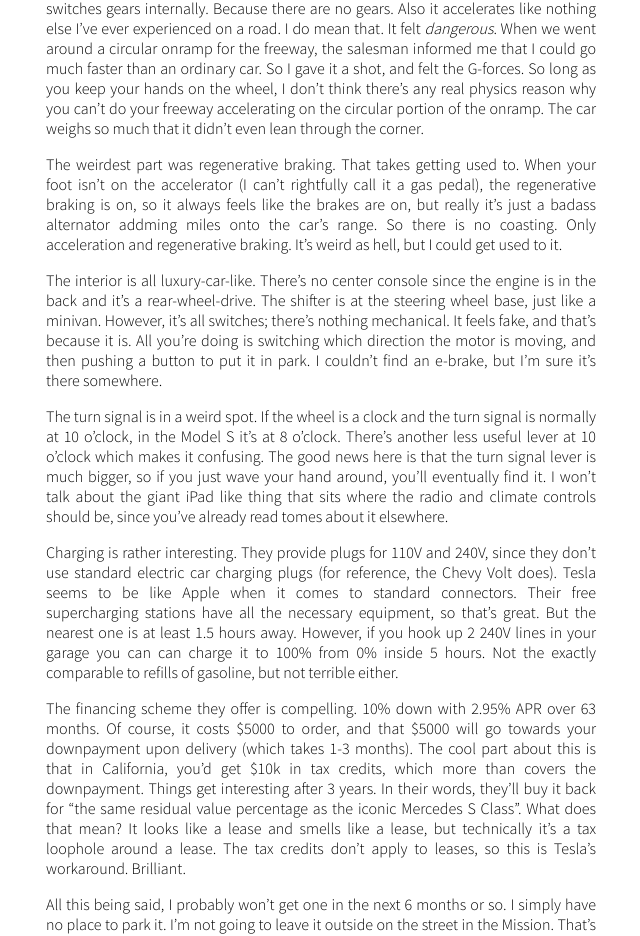
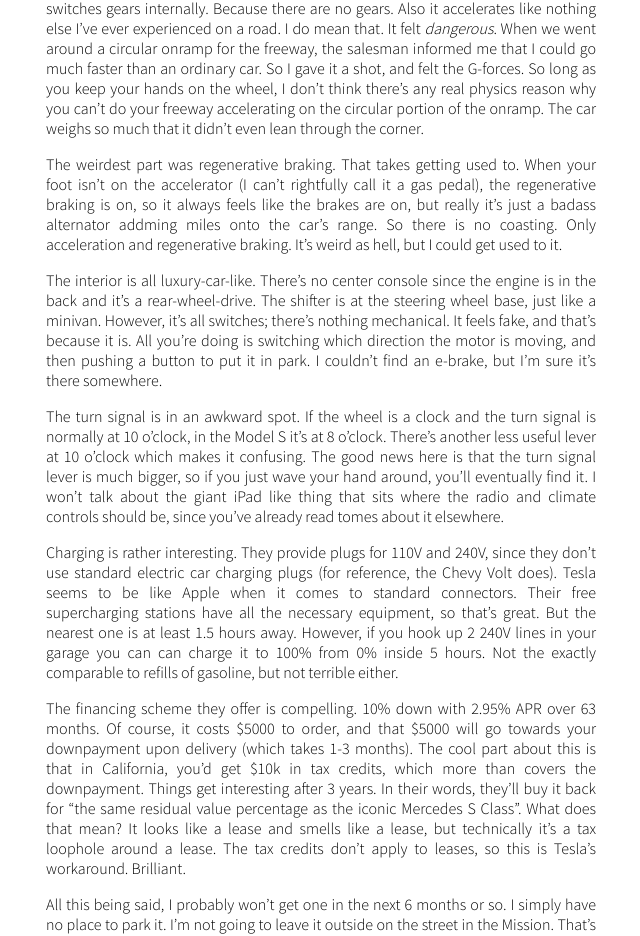
Before and after one commit to bengl/bengl.github.com, a Jekyll site: the page built from _posts/2013-04-15-my-first-car.md, in a window 1280 px wide. Shown: the part 1059-1995 px from the top of the page, without its empty margins (319-959 px from the left). Built offline with Jekyll 4.4.1, drawn with Linux system fonts in a browser that asks for light colours.

Commit message:
switching some words around

```diff
--- a/_posts/2013-04-15-my-first-car.md
+++ b/_posts/2013-04-15-my-first-car.md
@@ -17,7 +17,7 @@
 
 The interior is all luxury-car-like. There's no center console since the engine is in the back and it's a rear-wheel-drive. The shifter is at the steering wheel base, just like a minivan. However, it's all switches; there's nothing mechanical. It feels fake, and that's because it is. All you're doing is switching which direction the motor is moving, and then pushing a button to put it in park. I couldn't find an e-brake, but I'm sure it's there somewhere.
 
-The turn signal is in a weird spot. If the wheel is a clock and the turn signal is normally at 10 o'clock, in the Model S it's at 8 o'clock. There's another less useful lever at 10 o'clock which makes it confusing. The good news here is that the turn signal lever is much bigger, so if you just wave your hand around, you'll eventually find it. I won't talk about the giant iPad like thing that sits where the radio and climate controls should be, since you've already read tomes about it elsewhere.
+The turn signal is in an awkward spot. If the wheel is a clock and the turn signal is normally at 10 o'clock, in the Model S it's at 8 o'clock. There's another less useful lever at 10 o'clock which makes it confusing. The good news here is that the turn signal lever is much bigger, so if you just wave your hand around, you'll eventually find it. I won't talk about the giant iPad like thing that sits where the radio and climate controls should be, since you've already read tomes about it elsewhere.
 
 Charging is rather interesting. They provide plugs for 110V and 240V, since they don't use standard electric car charging plugs (for reference, the Chevy Volt does). Tesla seems to be like Apple when it comes to standard connectors. Their free supercharging stations have all the necessary equipment, so that's great. But the nearest one is at least 1.5 hours away. However, if you hook up 2 240V lines in your garage you can can charge it to 100% from 0% inside 5 hours. Not the exactly comparable to refills of gasoline, but not terrible either.
 
```
